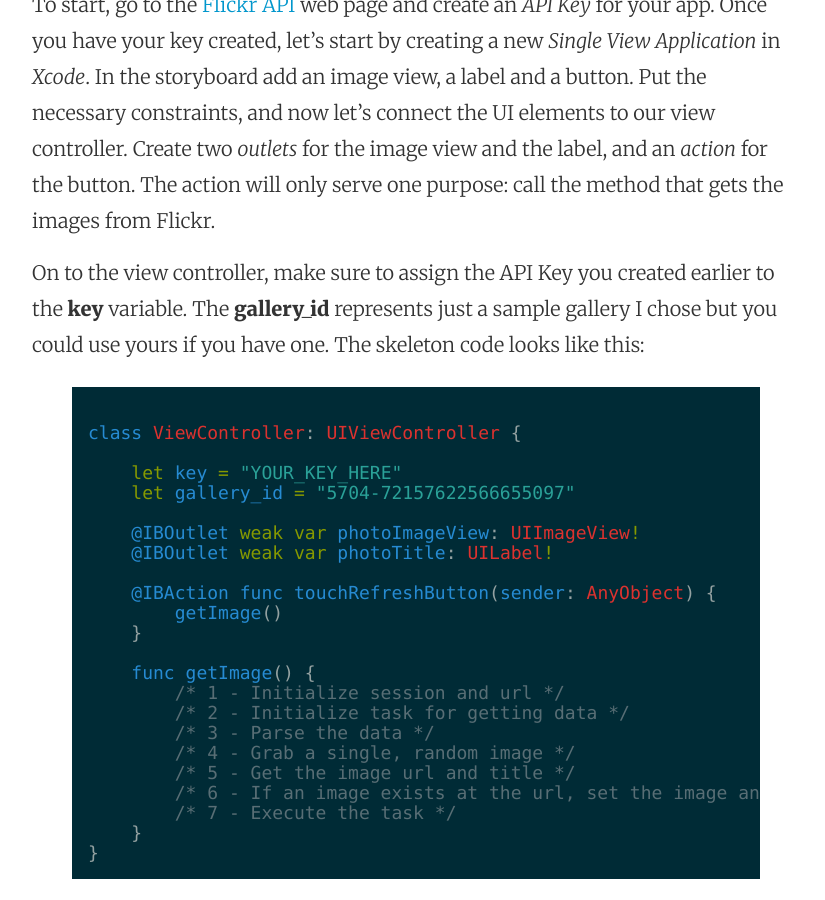
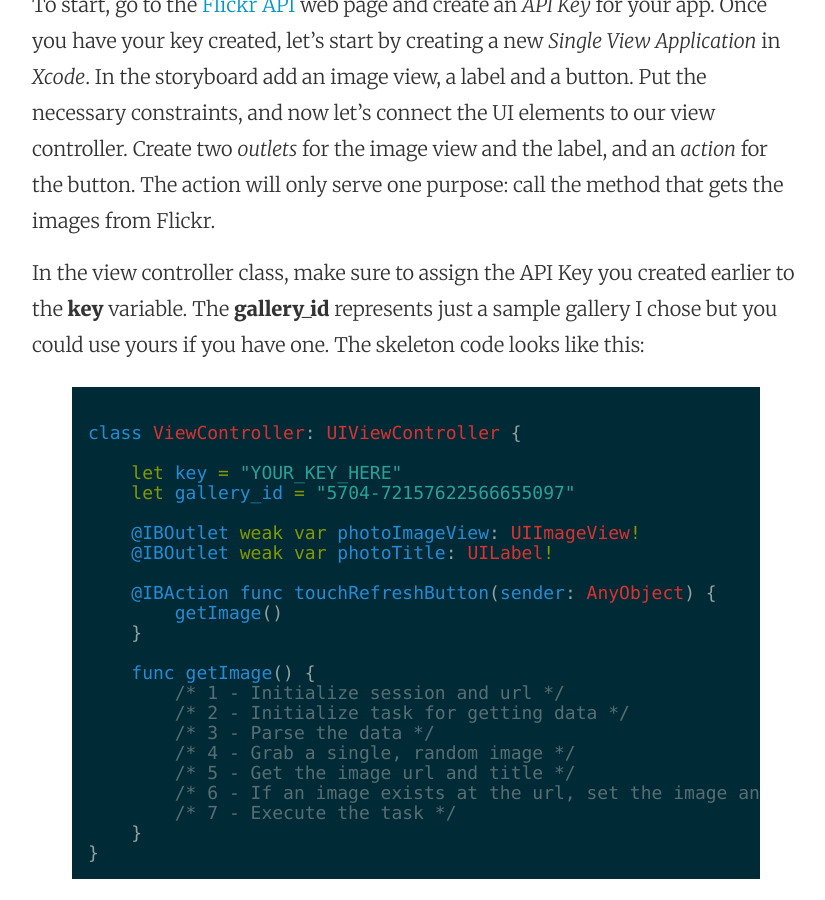
Before and after one commit to mhorga/mhorga.github.io, a Jekyll site: the page built from _posts/2015-07-28-apis-and-networking-in-ios.markdown, in a window 1280 px wide and 900 px high, scrolled down 548 px. Shown: the whole window, without its empty margins (224-1049 px from the left). Built offline with Jekyll 4.4.1, drawn with Linux system fonts in a browser that asks for light colours.

Commit message:
Post update: APIs and networking in iOS

```diff
--- a/_posts/2015-07-28-apis-and-networking-in-ios.markdown
+++ b/_posts/2015-07-28-apis-and-networking-in-ios.markdown
@@ -5,7 +5,7 @@
 ---
 In this short introduction to _networking_ in iOS, we will access images from _Flickr_. To start, go to the [Flickr API](flickr.com/services/api) web page and create an _API Key_ for your app. Once you have your key created, let's start by creating a new _Single View Application_ in _Xcode_. In the storyboard add an image view, a label and a button. Put the necessary constraints, and now let's connect the UI elements to our view controller. Create two _outlets_ for the image view and the label, and an _action_ for the button. The action will only serve one purpose: call the method that gets the images from Flickr.
 
-On to the view controller, make sure to assign the API Key you created earlier to the __key__ variable. The __gallery_id__ represents just a sample gallery I chose but you could use yours if you have one. The skeleton code looks like this:
+In the view controller class, make sure to assign the API Key you created earlier to the __key__ variable. The __gallery_id__ represents just a sample gallery I chose but you could use yours if you have one. The skeleton code looks like this:
 
 {% highlight swift %}
 class ViewController: UIViewController {
```
